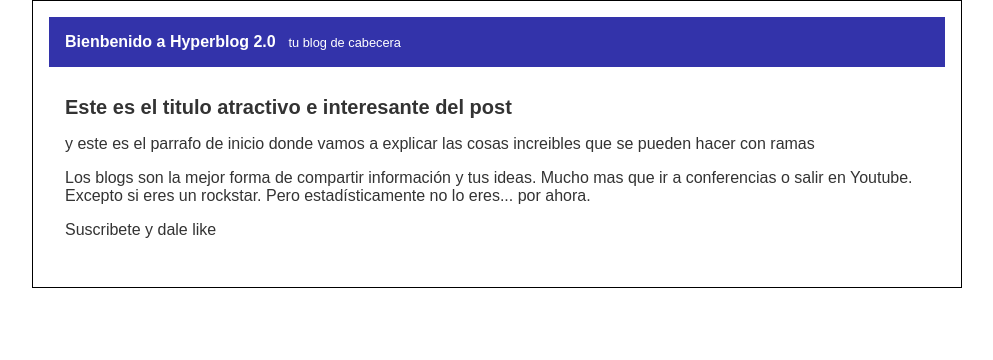
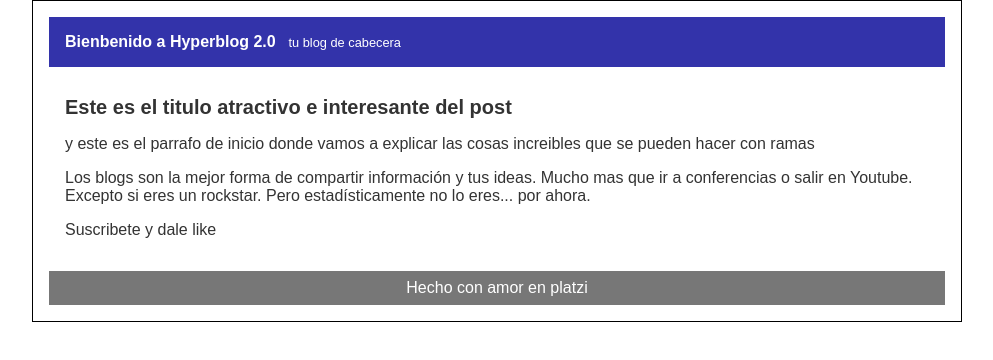
Before and after one commit to testingXam/Hyperblog, a plain HTML site: page Blogpost.html in a window 1280 px wide. Shown: the whole page, without its empty margins (143-1136 px from the left). Drawn offline with Linux system fonts and the light colour scheme.

Commit message:
m cabecera footer terminada

```diff
--- a/Blogpost.html
+++ b/Blogpost.html
@@ -18,6 +18,7 @@
     </p>
     <p>Suscribete y dale like</p>
   </div>
+  <div id="footer">Hecho con amor en platzi</div>
 </div>
 <body>
 </body>
--- a/Css/Estilos.css
+++ b/Css/Estilos.css
@@ -31,3 +31,9 @@
 #post{
   padding: 1em;
 }
+#footer{
+  background: #777;
+  color: white;
+  text-align: center;
+  padding: 0.5em;
+}
```
